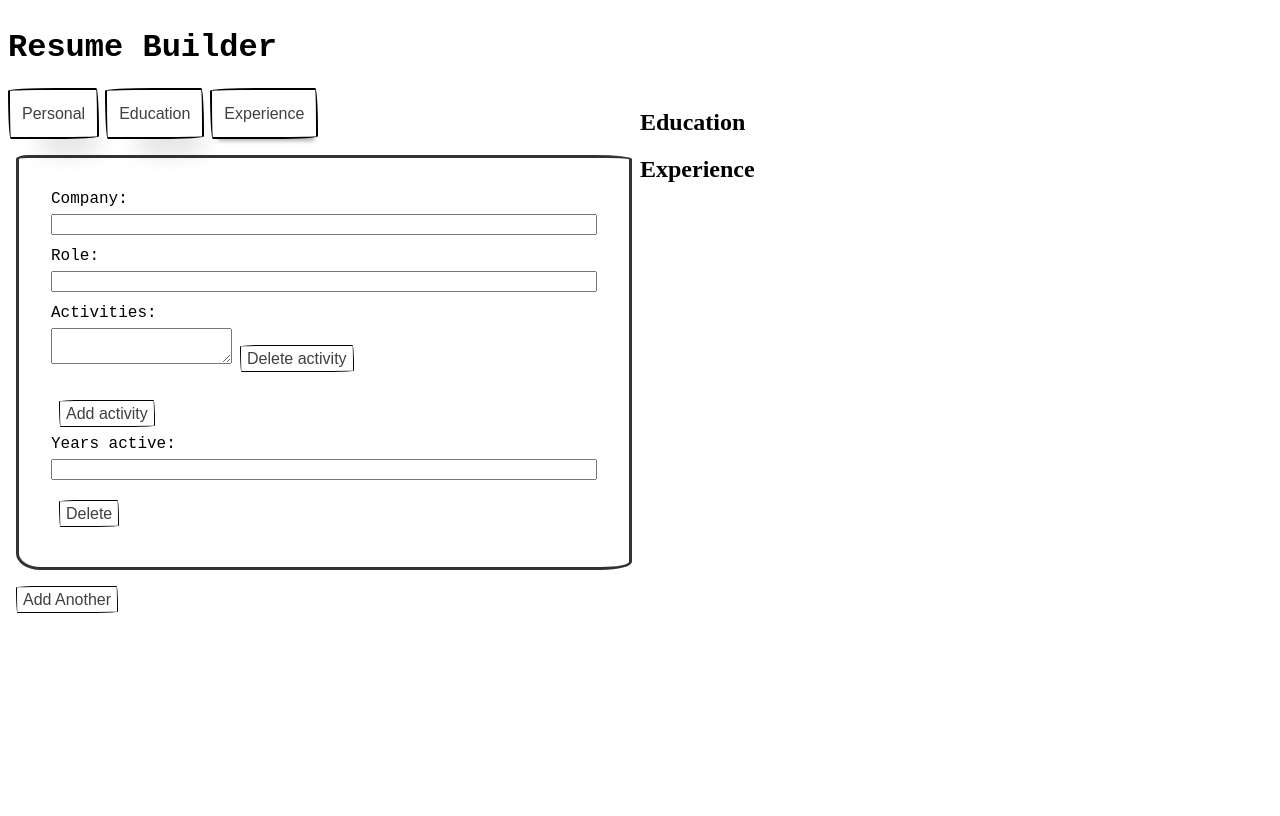
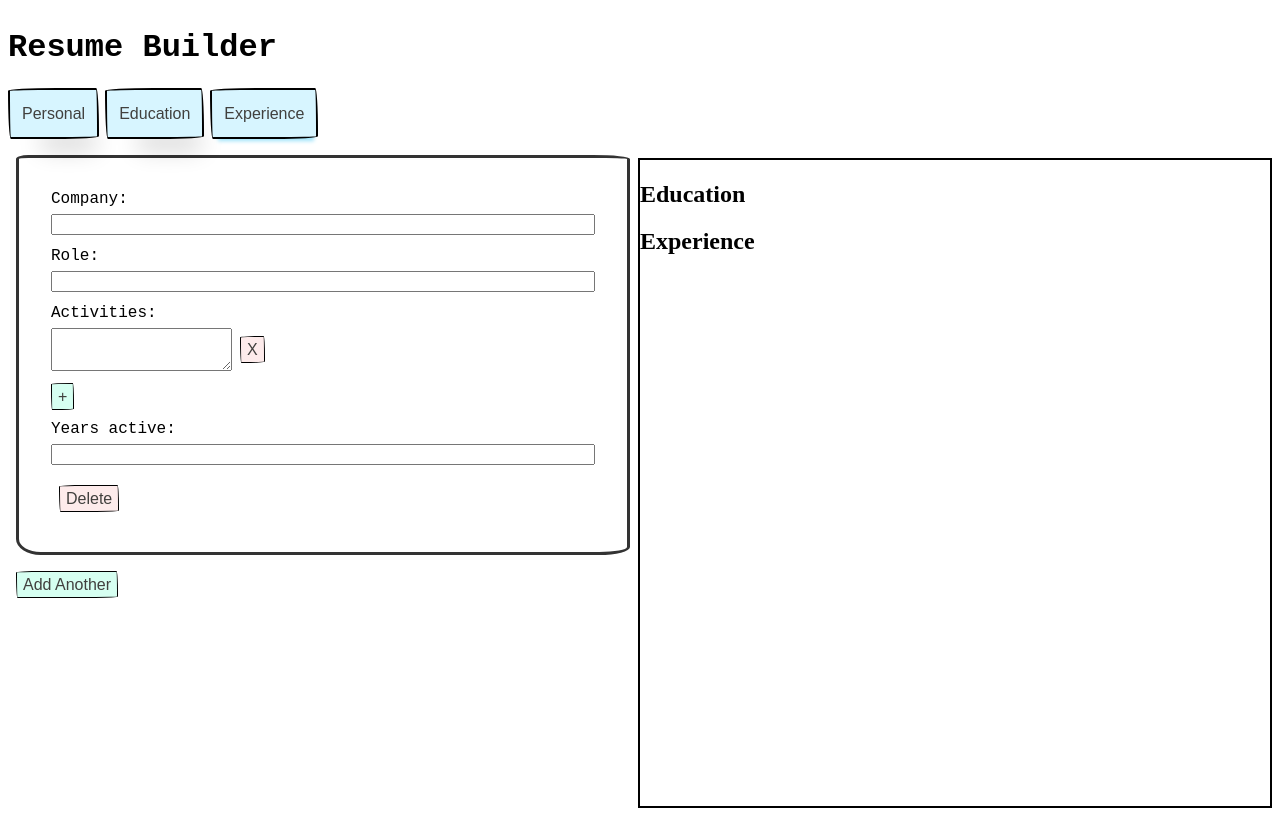
Before and after one commit to anuragmaganti/ResumeLoomr, a React (Vite) app: page / in a window 1280 px wide. Both pictures are taken after a click on the button "Experience". Built offline with nearby package versions, Linux system fonts and the light colour scheme.

Commit message:
add additional color and margin styling to buttons

```diff
--- a/src/App.css
+++ b/src/App.css
@@ -13,7 +13,7 @@
 .main {
   display: flex;
   flex: 1;
-
+  aspect-ratio: 16 / 9;
 }
 
 .main > * {
@@ -34,3 +34,8 @@ h3 {
   gap: 6px;
   margin-bottom: 16px;
 }
+
+.resumePage {
+  margin-top: 70px;
+  border: 2px solid black;
+}
--- a/src/App.jsx
+++ b/src/App.jsx
@@ -25,8 +25,8 @@ function App() {
     <div className="app">
       <Header></Header>
       <div className="main">
-        <EditorPanel activeTab={activeTab} setActiveTab={setActiveTab} resume={resume} setResume={setResume} className="editorPanel"></EditorPanel>
-        <ResumePreview resume={resume} className="sectionTabs"></ResumePreview>
+        <EditorPanel activeTab={activeTab} setActiveTab={setActiveTab} resume={resume} setResume={setResume}></EditorPanel>
+        <ResumePreview resume={resume}></ResumePreview>
       </div>
     </div>
   )
--- a/src/components/forms/experienceForm.jsx
+++ b/src/components/forms/experienceForm.jsx
@@ -93,15 +93,15 @@ export default function ExperienceForm({experience,setResume}) {
                     <div className="field">
                         <label htmlFor={"activities"+entry.id}>Activities: </label>
                         {entry.activities.map((activity, activityIndex) => (
-                            <div key={activityIndex}>
+                            <div className="actInputAndBtn" key={activityIndex}>
                                 <textarea type="text" value={activity} onChange={(e) => updateActivity(entry.id, activityIndex, e.target.value) }/>
-                                <button className="delBtn delBtnAct" type="button" onClick={() => deleteActivity(entry.id, activityIndex)}> Delete activity </button>
+                                <button className="delBtn delBtnAct" type="button" onClick={() => deleteActivity(entry.id, activityIndex)}> X </button>
                             </div>
                         ))}
                     </div>
 
                     <button className="addBtn addBtnAct" type="button" onClick={() => addActivity(entry.id)}>
-                    Add activity
+                    +
                     </button>
 
 
--- a/src/styles/buttons.css
+++ b/src/styles/buttons.css
@@ -3,7 +3,7 @@
 /* editor panel buttons styling*/
 .button-55 {
   align-self: center;
-  background-color: #fff;
+  background-color: rgb(215, 245, 255);
   background-image: none;
   background-position: 0 90%;
   background-repeat: repeat no-repeat;
@@ -22,7 +22,7 @@
   outline: none;
   padding: .75rem;
   text-decoration: none;
-  transition: all 235ms ease-in-out;
+  transition: all 150ms ease-in-out;
   border-bottom-left-radius: 15px 255px;
   border-bottom-right-radius: 225px 15px;
   border-top-left-radius: 255px 15px;
@@ -33,26 +33,26 @@
 }
 
 .button-55:hover {
-  box-shadow: rgba(0, 0, 0, .3) 2px 8px 8px -5px;
+  box-shadow: rgb(158, 227, 250) 2px 8px 8px -5px;
   transform: translate3d(0, 2px, 0);
 }
 
 .button-55:focus {
-  box-shadow: rgba(0, 0, 0, .3) 2px 8px 4px -6px;
+  box-shadow: rgb(158, 227, 250) 2px 8px 4px -6px;
 }
 
 /* delete button styling */
 
 .delBtn {
   align-self: center;
-  background-color: #fff;
+  background-color: #fdebeb;
   background-image: none;
   background-position: 0 90%;
   background-repeat: repeat no-repeat;
   background-size: 4px 3px;
   border-radius: 15px 225px 255px 15px 15px 255px 225px 15px;
   border-style: solid;
-  border-width: 1px;
+  border-width: 1.25px;
   box-shadow: rgba(0, 0, 0, .2) 15px 28px 25px -18px;
   box-sizing: border-box;
   color: #41403e;
@@ -64,7 +64,7 @@
   outline: none;
   margin: .5rem;
   text-decoration: none;
-  transition: all 235ms ease-in-out;
+  transition: all 150ms ease-in-out;
   border-bottom-left-radius: 15px 255px;
   border-bottom-right-radius: 225px 15px;
   border-top-left-radius: 255px 15px;
@@ -75,7 +75,7 @@
 }
 
 .delBtn:hover {
-  box-shadow: lightsalmon 2px 8px 8px -5px;
+  box-shadow: rgb(252, 189, 189) 2px 8px 8px -5px;
   transform: translate3d(0, 2px, 0);
 }
 
@@ -87,14 +87,14 @@
 
 .addBtn {
   align-self: center;
-  background-color: #fff;
+  background-color: #d6fff1;
   background-image: none;
   background-position: 0 90%;
   background-repeat: repeat no-repeat;
   background-size: 4px 3px;
   border-radius: 15px 225px 255px 15px 15px 255px 225px 15px;
   border-style: solid;
-  border-width: 1px;
+  border-width: 1.25px;
   box-shadow: rgba(0, 0, 0, .2) 15px 28px 25px -18px;
   box-sizing: border-box;
   color: #41403e;
@@ -106,7 +106,7 @@
   outline: none;
   margin: .5rem;
   text-decoration: none;
-  transition: all 235ms ease-in-out;
+  transition: all 150ms ease-in-out;
   border-bottom-left-radius: 15px 255px;
   border-bottom-right-radius: 225px 15px;
   border-top-left-radius: 255px 15px;
@@ -124,3 +124,13 @@
 .addBtn:focus {
   box-shadow: lightgreen 2px 8px 4px -6px;
 }
+
+.addBtnAct {
+  margin-top: 0px;
+  margin-bottom: 10px;
+  margin-left: 0px;
+}
+
+.actInputAndBtn {
+  display: flex;
+}
```
Also changed, not shown: src/styles/forms.css (line endings or trailing spaces).
